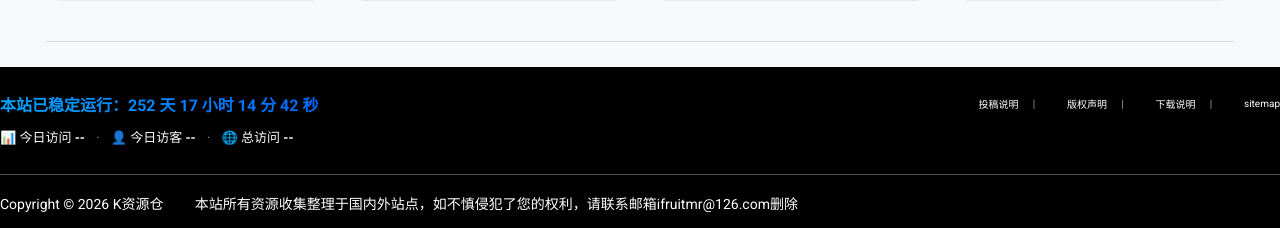
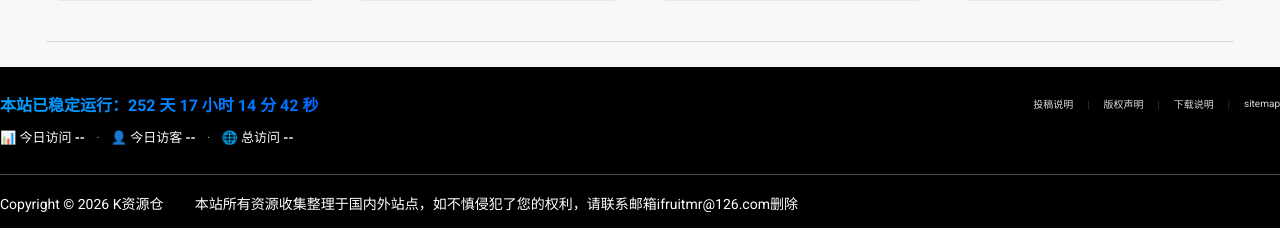
Before and after one commit to lovefruitmr64-tech/blog, an MkDocs documentation site: the page built from docs/index.md, in a window 1280 px wide and 1177 px high. Shown: the part 946-1174 px from the top of the window. Built offline with MkDocs 1.6.1 and Material for MkDocs 9.7.7, drawn with Linux system fonts in a browser that asks for light colours.

Commit message:
更新文章内容

```diff
--- a/docs/overrides/partials/footer.html
+++ b/docs/overrides/partials/footer.html
@@ -1,4 +1,33 @@
 <footer class="custom-footer home-only-footer">
+
+    <style>
+        /* 核心修复：消除单向 margin 与 gap 干扰，让分隔线绝对居中对称 */
+        .footer-links {
+            display: inline-flex;
+            align-items: center;
+            flex-wrap: wrap;
+            gap: 0 !important; /* 清除 flex 间距干扰 */
+        }
+        .footer-links a {
+            color: inherit;
+            text-decoration: none;
+            margin: 0 !important; /* 清除 a 标签单向右边距 */
+            opacity: 0.85;
+            transition: opacity 0.2s;
+        }
+        .footer-links a:hover {
+            opacity: 1;
+        }
+        /* 关键：给竖线设置完全一致的左右间距（左右各 14px） */
+        .footer-links a:not(:last-child)::after {
+            content: "|";
+            display: inline-block;
+            margin: 0 14px !important; /* 上下0，左右严格对称各 14px */
+            opacity: 0.35; /* 半透明淡化，视觉更高级 */
+            font-weight: 300;
+            pointer-events: none;
+        }
+    </style>
 
     <!-- 第一排 + 第二排 -->
     <div class="footer-top">
@@ -87,4 +116,3 @@
     </script>
 
 </footer>
-<!-- 网站访问统计结束 -->
```
